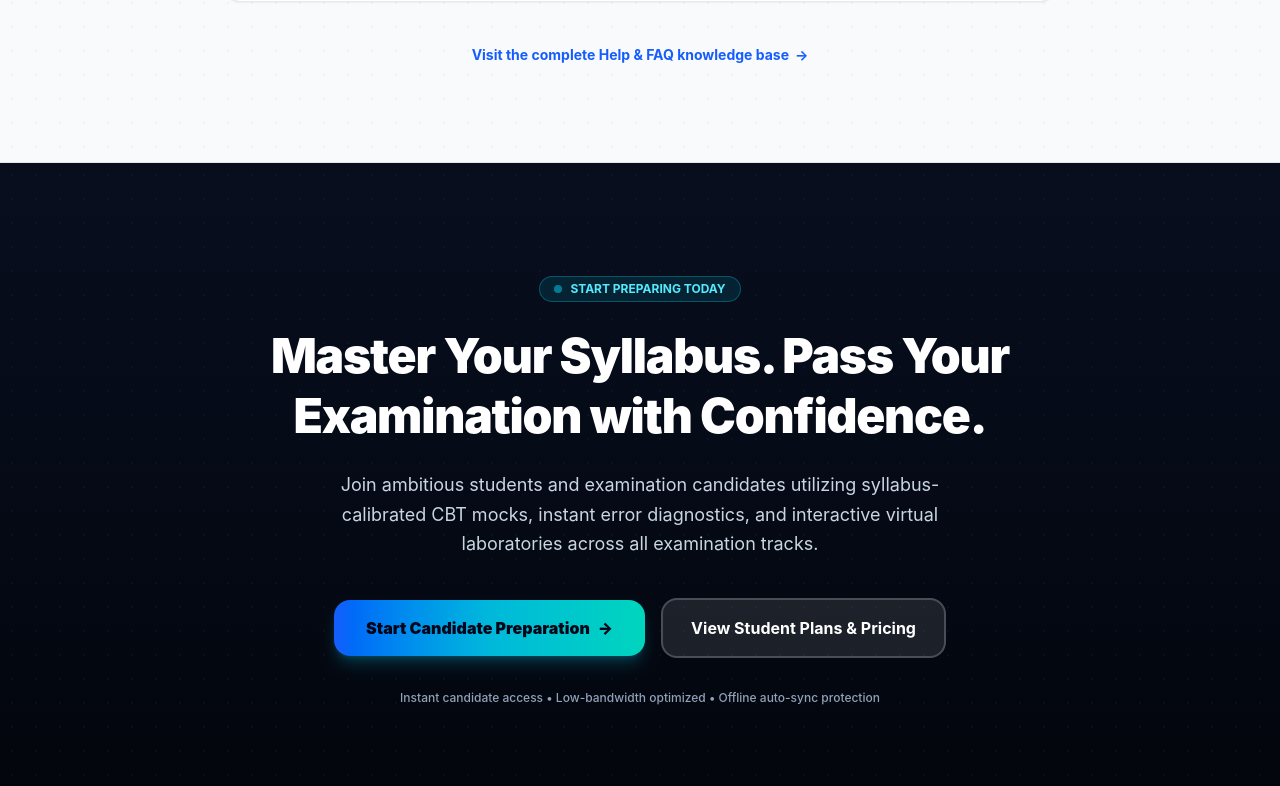
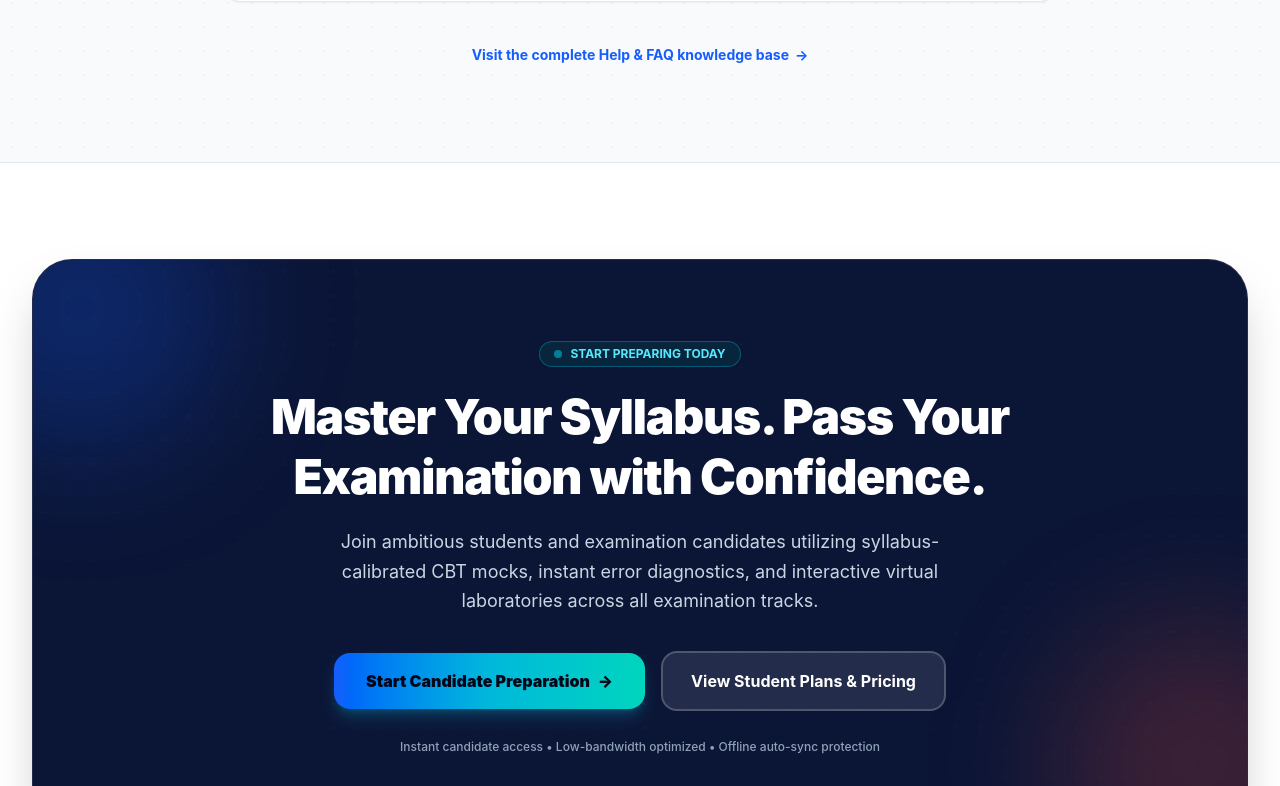
Before and after one commit to JAVABOI05/BRAINLAB-EXAM-CBT, a Next.js app: page / in a window 1280 px wide. Shown: the part 11214-12000 px from the top of the page. Built offline with nearby package versions, Linux system fonts and the light colour scheme; no server answers; the database is empty.

Commit message:
feat(home): style faq in clean light and final cta as navy rounded panel

```diff
--- a/app/components/home/HomeFaqCta.tsx
+++ b/app/components/home/HomeFaqCta.tsx
@@ -77,15 +77,21 @@ export function HomeFaqCta() {
         </div>
       </section>
 
-      {/* Final Call to Action Section: Grand Midnight Finale Dark */}
+      {/* Final Call to Action Section: Navy Rounded Panel before Footer */}
       <section
         id="final-cta"
         aria-label="Begin Your Learning Journey"
-        className="relative overflow-hidden py-20 sm:py-28 bg-gradient-to-b from-[#080E1E] via-[#050A16] to-[#02050B] text-white border-b border-white/10"
+        className="relative overflow-hidden py-14 sm:py-20 lg:py-24 bg-white text-slate-900"
       >
+        <div className="relative mx-auto max-w-7xl px-4 sm:px-6 lg:px-8">
+          <div className="relative overflow-hidden rounded-3xl sm:rounded-[2.5rem] bg-[#0B1536] text-white p-8 sm:p-14 lg:p-20 shadow-2xl border border-white/10 text-center space-y-6">
+            {/* Ambient Coral & Blue Glows inside the panel */}
+            <div className="pointer-events-none absolute -top-24 -left-24 h-72 w-72 rounded-full bg-blue-600/25 blur-3xl" aria-hidden="true" />
+            <div className="pointer-events-none absolute -bottom-24 -right-24 h-72 w-72 rounded-full bg-[#FF5238]/20 blur-3xl" aria-hidden="true" />
+
             {/* Subtle dot matrix background */}
             <div
-          className="pointer-events-none absolute inset-0 opacity-[0.05]"
+              className="pointer-events-none absolute inset-0 opacity-[0.06]"
               style={{
                 backgroundImage: `radial-gradient(#38bdf8 1.2px, transparent 1.2px)`,
                 backgroundSize: "24px 24px",
@@ -93,13 +99,13 @@ export function HomeFaqCta() {
               aria-hidden="true"
             />
 
-        <div className="relative mx-auto max-w-4xl px-4 sm:px-6 lg:px-8 text-center space-y-6">
+            <div className="relative z-10 max-w-3xl mx-auto space-y-5">
               <div className="inline-flex items-center gap-2 rounded-full border border-cyan-400/30 bg-cyan-950/60 px-3.5 py-1 text-xs font-bold text-cyan-300 shadow-xs">
                 <span className="h-2 w-2 rounded-full bg-cyan-400 animate-pulse" />
                 <span>START PREPARING TODAY</span>
               </div>
 
-          <h2 className="text-3xl sm:text-4xl lg:text-5xl font-black tracking-tight text-white leading-tight max-w-3xl mx-auto">
+              <h2 className="text-3xl sm:text-4xl lg:text-5xl font-black tracking-tight text-white leading-tight">
                 Master Your Syllabus. Pass Your Examination with Confidence.
               </h2>
 
@@ -128,6 +134,8 @@ export function HomeFaqCta() {
                 Instant candidate access &bull; Low-bandwidth optimized &bull; Offline auto-sync protection
               </p>
             </div>
+          </div>
+        </div>
       </section>
     </>
   );
```
Lines whose indentation alone changed are shown as unchanged.
